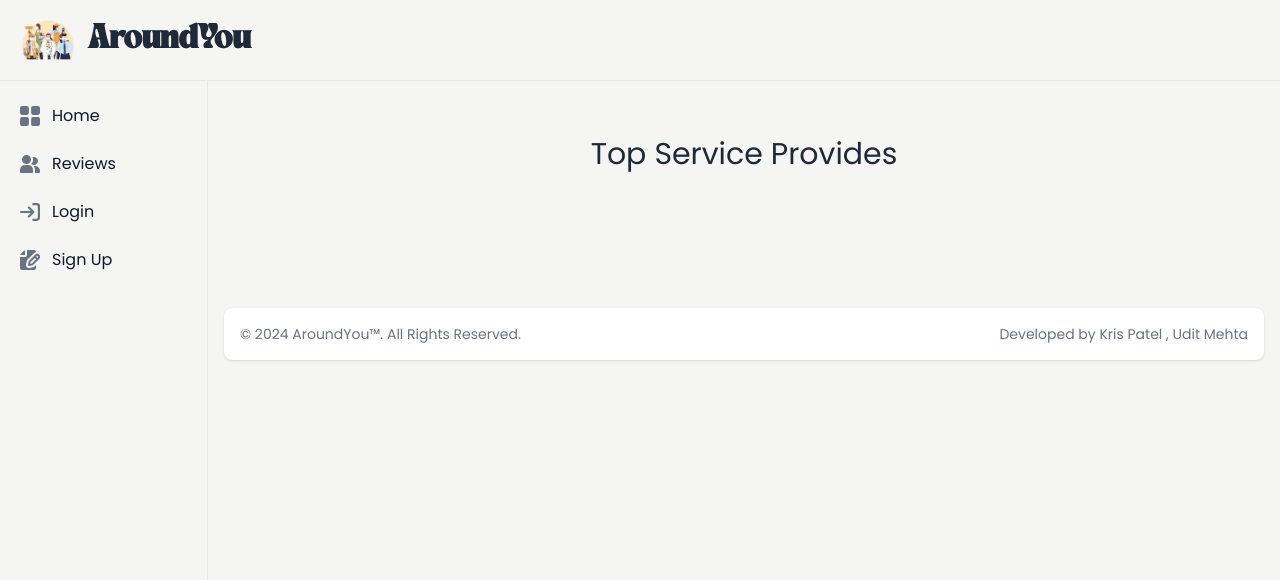
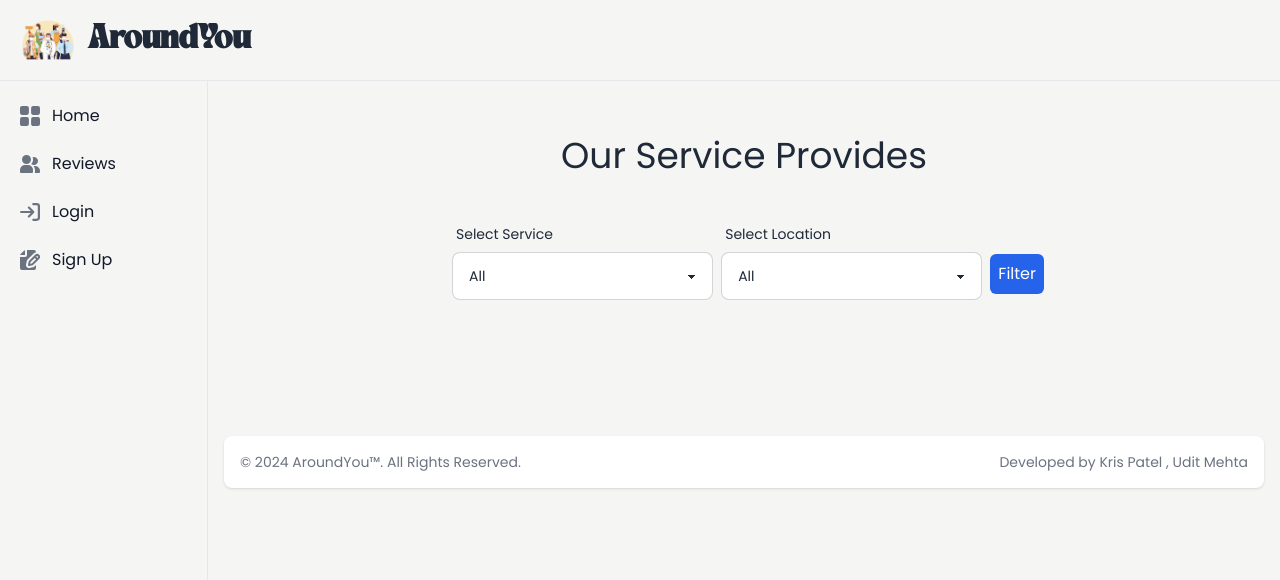
Before and after one commit to Kris0011/AroundYou, a Django app: page /service/allservices/ in a window 1280 px wide. Shown: the top 580 px of the page. Run offline with Django 4.2, Linux system fonts and the light colour scheme; data that the repository does not hold is empty; some libraries are stand-ins or nearby versions.

Commit message:
filters added in services

```diff
--- a/service/forms.py
+++ b/service/forms.py
@@ -12,3 +12,12 @@ class ServiceRequestForm(forms.ModelForm):
         labels = {
             'description': 'Description'
         }
+
+class FilterServices(forms.ModelForm):
+    service_type =  forms.ChoiceField(choices=[('all', 'All'), ('plumber', 'Plumber'), ('electrician', 'Electrician'), ('carpenter', 'Carpenter'), ('tailor', 'Tailor'), ('cleaner', 'Cleaner')], widget=forms.Select(attrs={'class': 'select select-info w-full max-w-xs'}))
+
+    service_location = forms.ChoiceField(choices=[('all', 'All'), ('ahmedabad', 'Ahmedabad'), ('vadodara', 'Vadodara'), ('nadiad', 'Nadiad') , ('rajkot' , 'Rajkot') , ('surat','Surat') ], widget=forms.Select(attrs={'class': 'select select-info w-full max-w-xs'}) )
+
+    class Meta:
+        model = ServiceProvider
+        fields = ['services', 'services_location']
--- a/service/views.py
+++ b/service/views.py
@@ -2,19 +2,60 @@ from django.shortcuts import redirect, render
 from authapp.models import ServiceProvider , CustomUser , Customer
 from django.contrib import messages
 
-from service.forms import ServiceRequestForm
+from service.forms import FilterServices, ServiceRequestForm
 from service.models import ServiceRequest
 
 
 # Create your views here.
 
 def index(request):
+    if request.method == 'POST':
+        filter_form = FilterServices(request.POST)
+        if filter_form.is_valid:
+            service_type = filter_form.cleaned_data['service_type']
+            service_location = filter_form.cleaned_data['service_location']
+            if service_type == 'all' and service_location == 'all':
+                service_providers = ServiceProvider.objects.all()
+                filter_form = FilterServices()
+
+            elif service_type == 'all':
+                service_providers_temp = ServiceProvider.objects.all()
+                service_providers = []
+                for sp in service_providers_temp:
+                    if sp.services_location.upper().find(service_location.upper()) != -1:
+                        service_providers.append(sp)
+                filter_form = FilterServices()
+                filter_form.fields['service_location'].initial = service_location
+
+            elif service_location == 'all':
+                service_providers_temp = ServiceProvider.objects.all()
+                service_providers = []
+                for sp in service_providers_temp:
+                    if sp.services.upper().find(service_type.upper()) != -1:
+                        service_providers.append(sp)
+                filter_form = FilterServices()
+                filter_form.fields['service_type'].initial = service_type
+
+            else:
+                service_providers_temp = ServiceProvider.objects.all()
+                service_providers = []
+                for sp in service_providers_temp:
+                    if sp.services.upper().find(service_type.upper()) != -1 and sp.services_location.upper().find(service_location.upper()) != -1:
+                        service_providers.append(sp)
+                filter_form = FilterServices()
+                filter_form.fields['service_location'].initial = service_location
+                filter_form.fields['service_type'].initial = service_type
+
+
+            return render(request , 'services.html' , {'service_providers':service_providers , 'isLoggedin':request.user.is_authenticated , 'user':request.user , 'filter_form':filter_form})
+
+    filter_form = FilterServices()
     service_providers = ServiceProvider.objects.all()
-    return render(request , 'services.html' , {'service_providers':service_providers , 'isLoggedin':request.user.is_authenticated , 'user':request.user})
+    return render(request , 'services.html' , {'service_providers':service_providers , 'isLoggedin':request.user.is_authenticated , 'user':request.user , 'filter_form':filter_form})
 
 
 def request_service(request , sp_id):
-    print("inside the request function")
+    # print("inside the request function")
     if request.user.is_authenticated:
         custom_user  = CustomUser.objects.get(id = sp_id)
         if custom_user.role != 'service_provider':
--- a/templates/services.html
+++ b/templates/services.html
@@ -1,10 +1,48 @@
 {% extends "base.html" %} {% block content %}
 <div class="mt-20 flex flex-col items-center justify-center p-4 text-center">
-    <h1 class="text-3xl mb-10">Top Service Provides</h1>
-    <div class="grid md:grid-cols-3 grid-cols-1 gap-4 ">
+    <h1 class="text-4xl mb-10">Our Service Provides</h1>
+
+
+    <form class="flex justify-center items-center space-x-2 w-[600px] mb-10" method="POST">
+
+        {% csrf_token %}
+        <label class="form-control w-full max-w-xs">
+            <div class="label">
+                <span class="label-text">Select Service </span>
+            </div>
+            <select class="select select-bordered w-full max-w-xs " name="{{ filter_form.service_type.name }}" id="{{ filter_form.service_type.id_for_label }}">
+                {% for value, label in filter_form.service_type.field.choices %}
+                    <option value="{{ value }}" {% if value == filter_form.service_type.value %}selected{% endif %}>
+                        {{ label }}
+                    </option>
+                {% endfor %}
+            </select>
+         </label>
+
+        <label class="form-control w-full max-w-xs">
+            <div class="label">
+                <span class="label-text">Select Location</span>
+            </div>
+            <select class="select select-bordered w-full max-w-xs  " name="{{ filter_form.service_location.name }}" id="{{ filter_form.service_location.id_for_label }}">
+                {% for value, label in filter_form.service_location.field.choices %}
+                    <option value="{{ value }}" {% if value == filter_form.service_location.value %}selected{% endif %}>
+                        {{ label }}
+                    </option>
+                {% endfor %}
+            </select>
+        </label>
+
+        <button class="bg-blue-600 p-2 rounded-md border-white text-white mt-8">Filter</button>
+
+
+    </form>
+
+
+
+    <div class="grid md:grid-cols-3 grid-cols-1 gap-10 ">
         {% for service_provider in service_providers %}
         <div class="flex flex-col items-center justify-center px-10 py-4  glassy-effect shadow-md shadow-gray-900">
-            <img src="{{ service_provider.user.img.url }}" alt="" class="w-40 h-40 rounded-xl mb-4">
+            <img src="{{ service_provider.user.img.url }}" alt="" class="h-40 rounded-xl mb-4">
             <h3 class="text-xl">{{ service_provider.user.first_name }} {{ service_provider.user.last_name }}</h2>
             {% comment %} <p class="text-sm text-gray-400">{{ service_provider.user.phone }}</p>
             <p class="text-sm text-gray-400">{{ service_provider.user.email }}</p> {% endcomment %}
```
Also changed, not shown: 1 other file.
